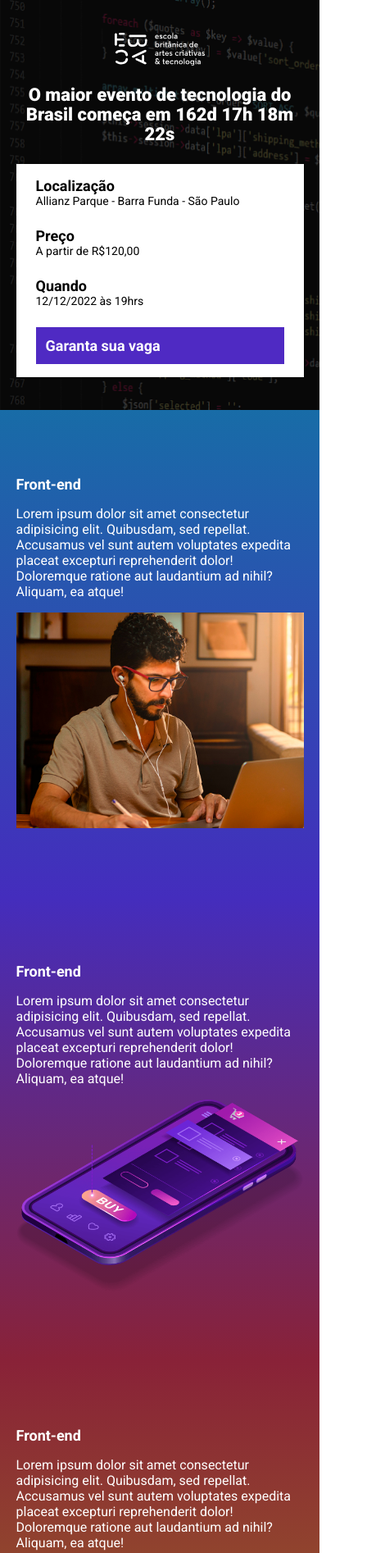
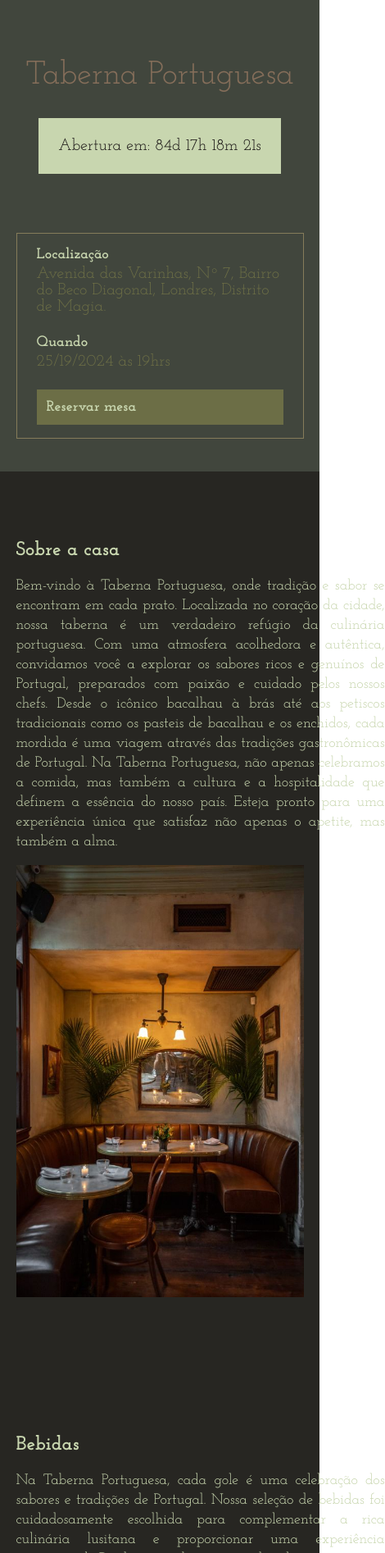
Before and after one commit to borgeslais/ebac_tech_talks, a website built with Parcel: page src/index.html in a window 390 px wide. Shown: the top 1894 px of the page at 82% size, 470 px wide, since content can reach past the window. Built offline with nearby package versions, Linux system fonts and the light colour scheme.

Commit message:
finalizando projeto parcel

```diff
--- a/src/index.html
+++ b/src/index.html
@@ -7,8 +7,7 @@
     <title>EBAC Tech Talks</title>
     <link rel="preconnect" href="https://fonts.googleapis.com">
     <link rel="preconnect" href="https://fonts.gstatic.com" crossorigin>
-    <link
-        href="https://fonts.googleapis.com/css2?family=Roboto:ital,wght@0,100;0,300;0,400;0,500;0,700;0,900;1,100;1,300;1,400;1,500;1,700;1,900&display=swap"
+    <link href="https://fonts.googleapis.com/css2?family=Josefin+Slab:ital,wght@0,100..700;1,100..700&display=swap"
         rel="stylesheet">
     <link rel="stylesheet" href="styles/main.scss">
     <link rel="stylesheet" href="https://unpkg.com/aos@next/dist/aos.css" />
@@ -17,27 +16,30 @@
 <body>
     <header class="hero">
         <div class="container">
-            <img class="hero__logo" src="./images/ebac_logo.svg" alt="EBAC">
-            <p class="hero__text">
-                O maior evento de tecnologia do Brasil começa em <span id="contador"></span>
-            </p>
+            <!-- <img class="hero__logo" src="./images/ebac_logo.svg" alt="EBAC"> -->
+            <h1 class="hero__text">
+                Taberna Portuguesa<br>
+            </h1>
+            <div class="hero__date">
+                <p>Abertura em: <span id="contador"></span></p>
+            </div>
             <div class="infos-bar">
                 <ul class="infos-bar__infos">
                     <li class="infos-bar__infos__item">
                         <b>Localização</b>
-                        Allianz Parque - Barra Funda - São Paulo
+                        Avenida das Varinhas, Nº 7, Bairro do Beco Diagonal, Londres, Distrito de Magia.
                     </li>
-                    <li class="infos-bar__infos__item">
+                    <!-- <li class="infos-bar__infos__item">
                         <b>Preço</b>
                         A partir de R$120,00
-                    </li>
+                    </li> -->
                     <li class="infos-bar__infos__item">
                         <b>Quando</b>
-                        12/12/2022 às 19hrs
+                        25/19/2024 às 19hrs
                     </li>
                 </ul>
                 <a href="" class="button button--primary">
-                    Garanta sua vaga
+                    Reservar mesa
                 </a>
             </div>
         </div>
@@ -46,50 +48,95 @@
     <section class="event event--frontend">
         <div class="container" data-aos="fade-right">
             <div class="event__details">
-                <h2 class="event__details__title">Front-end</h2>
+                <h2 class="event__details__title">Sobre a casa</h2>
                 <p class="event__details__description">
-                    Lorem ipsum dolor sit amet consectetur adipisicing elit. Quibusdam, sed repellat. Accusamus vel sunt
-                    autem voluptates expedita placeat excepturi reprehenderit dolor! Doloremque ratione aut laudantium
-                    ad nihil? Aliquam, ea atque!
+                    Bem-vindo à Taberna Portuguesa, onde tradição e sabor se encontram em cada prato. Localizada no
+                    coração da cidade, nossa taberna é um verdadeiro refúgio da culinária portuguesa. Com uma atmosfera
+                    acolhedora e autêntica, convidamos você a explorar os sabores ricos e genuínos de Portugal,
+                    preparados com paixão e cuidado pelos nossos chefs. Desde o icônico bacalhau à brás até aos petiscos
+                    tradicionais como os pasteis de bacalhau e os enchidos, cada mordida é uma viagem através das
+                    tradições gastronômicas de Portugal. Na Taberna Portuguesa, não apenas celebramos a comida, mas
+                    também a cultura e a hospitalidade que definem a essência do nosso país. Esteja pronto para uma
+                    experiência única que satisfaz não apenas o apetite, mas também a alma.
                 </p>
             </div>
-            <img class="event__image" src="./images/frontend.png" alt="front-end"></img>
+            <img class="event__image" src="./images/restaurant.jpg" alt="front-end"></img>
     </section>
     <section class="event event--ux-ui event--image-left">
         <div class="container" data-aos="fade-left">
             <div class="event__details">
-                <h2 class="event__details__title">Front-end</h2>
+                <h2 class="event__details__title">Bebidas</h2>
                 <p class="event__details__description">
-                    Lorem ipsum dolor sit amet consectetur adipisicing elit. Quibusdam, sed repellat. Accusamus vel sunt
-                    autem voluptates expedita placeat excepturi reprehenderit dolor! Doloremque ratione aut laudantium
-                    ad nihil? Aliquam, ea atque!
+                    Na Taberna Portuguesa, cada gole é uma celebração dos sabores e tradições de Portugal. Nossa seleção
+                    de bebidas foi cuidadosamente escolhida para complementar a rica culinária lusitana e proporcionar
+                    uma experiência inesquecível. Desde os vinhos renomados de regiões como Douro e Alentejo, até os
+                    cocktails criativos que combinam ingredientes frescos e inovadores, nossa carta de bebidas é uma
+                    verdadeira viagem pelo país. Oferecemos uma seleção de cervejas artesanais portuguesas, que vão
+                    desde as lagers leves até as ales encorpadas, todas refletindo a paixão e o talento dos nossos
+                    mestres cervejeiros.
+
+                    Para aqueles que preferem bebidas não alcoólicas, dispomos de sucos naturais, refrigerantes
+                    artesanais e águas aromatizadas, perfeitas para refrescar o paladar. E para encerrar sua experiência
+                    gastronômica com chave de ouro, nossa seleção de cafés e chás oferece desde um autêntico expresso
+                    português até infusões de ervas relaxantes.
+
+                    Esperamos que cada bebida escolhida na Taberna Portuguesa proporcione momentos especiais e que você
+                    possa vivenciar um pouco da cultura portuguesa em cada gole. Saúde!
                 </p>
             </div>
-            <img class="event__image" src="./images/ui-ux.png" alt="front-end"></img>
+            <img class="event__image" src="./images/drinks.jpg" alt="front-end"></img>
     </section>
     <section class="event event--data-science">
         <div class="container" data-aos="fade-right">
             <div class="event__details">
-                <h2 class="event__details__title">Front-end</h2>
+                <h2 class="event__details__title">Pratos principais</h2>
                 <p class="event__details__description">
-                    Lorem ipsum dolor sit amet consectetur adipisicing elit. Quibusdam, sed repellat. Accusamus vel sunt
-                    autem voluptates expedita placeat excepturi reprehenderit dolor! Doloremque ratione aut laudantium
-                    ad nihil? Aliquam, ea atque!
+                    Na Taberna Portuguesa, os sabores do mar ganham vida em cada prato. Especializados em frutos do mar,
+                    trazemos à sua mesa o frescor e a qualidade que só os melhores ingredientes podem oferecer. Nossa
+                    cozinha combina tradição e inovação, resultando em pratos que são verdadeiras obras-primas da
+                    culinária lusitana.
+
+                    Delicie-se com o nosso icônico Bacalhau à Brás, uma combinação perfeita de bacalhau desfiado,
+                    batatas e ovos, ou experimente o tradicional Polvo à Lagareiro, preparado com azeite, alho e batatas
+                    ao murro. Para os amantes de camarão, o Camarão à Guilho, salteado com alho e pimenta, é uma escolha
+                    irresistível.
+
+                    Nossas Cataplanas de marisco são um verdadeiro banquete dos mares, repletas de sabores intensos e
+                    aromáticos, cozidas à perfeição em panelas de cobre que preservam todo o sabor dos ingredientes. Se
+                    prefere uma opção mais leve, nosso Arroz de Marisco combina frutos do mar frescos com arroz cremoso,
+                    proporcionando uma experiência rica e reconfortante.
+
+                    Além disso, oferecemos pratos como a Caldeirada de Peixe, um ensopado tradicional que reúne
+                    diferentes tipos de peixe e marisco, e a Açorda de Marisco, uma especialidade portuguesa feita com
+                    pão, coentros e uma generosa porção de frutos do mar.
                 </p>
             </div>
-            <img class="event__image" src="./images/data.png" alt="front-end"></img>
+            <img class="event__image" src="./images/comidas.jpg" alt="front-end"></img>
     </section>
     <section class="event event--backend event--image-left">
         <div class="container" data-aos="fade-left">
             <div class="event__details">
-                <h2 class="event__details__title">Front-end</h2>
+                <h2 class="event__details__title">Sobremesas</h2>
                 <p class="event__details__description">
-                    Lorem ipsum dolor sit amet consectetur adipisicing elit. Quibusdam, sed repellat. Accusamus vel sunt
-                    autem voluptates expedita placeat excepturi reprehenderit dolor! Doloremque ratione aut laudantium
-                    ad nihil? Aliquam, ea atque!
+                    Na Taberna Portuguesa, cada refeição merece um final doce e inesquecível. Nossa seleção de
+                    sobremesas é uma celebração dos sabores tradicionais portugueses, com um toque especial que torna
+                    cada prato único e irresistível.
+
+                    Entre nossas deliciosas opções, destacamos o Brownie de Chocolate, uma tentação para os amantes de
+                    chocolate. Com uma textura densa e sabor intenso, é servido quentinho, acompanhado por uma bola de
+                    sorvete de baunilha, proporcionando uma combinação perfeita de quente e frio, cremoso e crocante.
+
+                    Para os fãs dos clássicos, oferecemos o Pastel de Nata, o famoso doce português com sua massa
+                    folhada crocante e recheio cremoso, polvilhado com canela e açúcar. Outra escolha imperdível é a
+                    Torta de Amêndoa, com sua base crocante e recheio suave, que combina perfeitamente com uma xícara de
+                    café expresso.
+
+                    Se busca algo mais leve, a Salada de Frutas Frescas é uma opção refrescante, repleta de sabores e
+                    cores vibrantes. E para um toque de sofisticação, nosso Pudim Abade de Priscos, uma sobremesa rica e
+                    delicada, feita com ovos, açúcar e um toque de vinho do Porto, é a escolha ideal.
                 </p>
             </div>
-            <img class="event__image" src="./images/backend.png" alt="front-end"></img>
+            <img class="event__image" src="./images/sobremesas.jpg" alt="front-end"></img>
     </section>
     <script src="https://unpkg.com/aos@next/dist/aos.js"></script>
     <script src="scripts/main.js"></script>
--- a/src/scripts/main.js
+++ b/src/scripts/main.js
@@ -1,6 +1,6 @@
 AOS.init();
 
-const dataDoEvento = new Date("Dec 12, 2024 19:00:00");
+const dataDoEvento = new Date("Sept 25, 2024 19:00:00");
 const timeStampDoEvento = dataDoEvento.getTime();
 
 const contaAsHoras = setInterval(function() {
@@ -18,11 +18,6 @@ const contaAsHoras = setInterval(function() {
     const minutosAteOEvento = Math.floor((distanciaAteOEvento % horasEmMs) / minutosEmMs);
     const segundosAteOEvento = Math.floor((distanciaAteOEvento % minutosEmMs) / 1000);
 
-    console.log(diasAteOEvento);
-    console.log(horasAteOEvento);
-    console.log(minutosAteOEvento);
-    console.log(segundosAteOEvento);
-
     document.getElementById('contador').innerHTML = `${diasAteOEvento}d ${horasAteOEvento}h ${minutosAteOEvento}m ${segundosAteOEvento}s`;
 
     if (distanciaAteOEvento < 0) {
--- a/src/styles/_event.scss
+++ b/src/styles/_event.scss
@@ -4,16 +4,16 @@
     padding: 80px 0;
 
     &--frontend {
-        background-image: linear-gradient(variables.$blue1, variables.$blue2);
+        background-color:variables.$lightColor;
     }
     &--ux-ui {
-        background-image: linear-gradient(variables.$blue2, variables.$pink);
+        background-color:variables.$lightColor;
     }
     &--data-science {
-        background-image: linear-gradient(variables.$pink, variables.$yellow);
+        background-color:variables.$lightColor;
     }
     &--backend {
-        background-image: linear-gradient(variables.$yellow, variables.$pink);
+        background-color:variables.$lightColor;
     }
     &--image-left {
         .container {
@@ -25,6 +25,8 @@
     .container {
         display: flex;
         gap: 40px;
+        width: 1024px;
+        justify-content: center;
     }
 
     &__image {
@@ -32,16 +34,25 @@
     }
 
     &__details {
+        color: variables.$mediumColor;
+        width: 450px;
+
         &__title {
-            font-size: 18px;
+            font-size: 32x;
             font-weight: bold;
             margin-bottom: 16px;
+            line-height: 32px;
+        }
+
+        &__description {
+            line-height: 24px;
+            font-size: 18px;
+            text-align: justify;
+
         }
     }
 
-    &__description {
-        line-height: 22px;
-    }
+
 
     @media (max-width: 640px) {
         .container {
--- a/src/styles/_hero.scss
+++ b/src/styles/_hero.scss
@@ -3,32 +3,33 @@
 .hero {
     padding-top: 64px;
     padding-bottom: 100px;
-    background-image: url(../images/fundo.png);
-    background-repeat: no-repeat;
-    background-size: cover;
+    background-color: variables.$heroColor;
     position: relative;
 
     .container {
         position: relative;
+        text-align: center;
+
+
     }
 
-    &::before {
-        position: absolute;
-        top: 0;
-        left: 0;
-        width: 100%;
-        height: 100%;
-        background-color: variables.$secondaryTextColor;
-        content: '';
-        opacity: 0.7;
-    }
+    // &::before {
+    //     position: absolute;
+    //     top: 0;
+    //     left: 0;
+    //     width: 100%;
+    //     height: 100%;
+    //     background-color: variables.$secondaryTextColor;
+    //     content: '';
+    //     opacity: 0.7;
+    // }
 
     &__text {
         margin-top: 64px;
         margin-bottom: 64px;
-        font-size: 40px;
+        font-size: 56px;
         line-height: 56px;
-        font-weight: 800;
+        font-weight: 400;
         text-align: center;
     }
 
@@ -36,6 +37,21 @@
         margin: 0 auto;
         height: 80px;
         display: block;
+    }
+
+    &__date {
+        padding: 24px;
+        background-color: variables.$mediumColor;
+        justify-content: center;
+        text-align: center;
+        margin-bottom: 72px;
+        display: inline-block;
+
+        p {
+            margin: 0 auto;
+            font-size: 20px;
+            color: variables.$secondaryTextColor;
+        }
     }
 
     @media (max-width: 640px) {
@@ -46,9 +62,9 @@
         }
 
         &__text {
-            font-size: 22px;
+            font-size: 40px;
             line-height: 24px;
-            margin: 24px 0;
+            margin: 40px 0;
         }
     }
 }
--- a/src/styles/components/_buttons.scss
+++ b/src/styles/components/_buttons.scss
@@ -6,11 +6,11 @@
     font-weight: bold;
     text-decoration: none;
     text-align: center;
-    white-space: nowrap;
+    // white-space: nowrap;
 
     &--primary {
-        color: #fff;
-        background-color: variables.$purple;
+        color: variables.$mediumColor;
+        background-color: variables.$darkColor;
     }
 
     @media (max-width: 640px) {
--- a/src/styles/components/_infos_bar.scss
+++ b/src/styles/components/_infos_bar.scss
@@ -2,22 +2,24 @@
 
 .infos-bar {
     padding: 16px 24px;
-    background-color: variables.$textColor;
+    border: 0.8px solid variables.$infoBar;
     display: flex;
     justify-content: space-between;
+    text-align: left;
 
     &__infos {
         display: flex;
         gap: 40px;
 
         &__item {
-            font-size: 14px;
-            color: variables.$secondaryTextColor;
+            font-size: 20px;
+            color: variables.$darkColor;
 
             b {
-                color: variables.$secondaryTextColor;
+                color: variables.$mediumColor;
                 font-size: 18px;
                 display: block;
+                margin-bottom: 4px;
             }
         }
     }
--- a/src/styles/main.scss
+++ b/src/styles/main.scss
@@ -8,9 +8,13 @@
     margin: 0;
     padding: 0;
     box-sizing: border-box;
-    font-family: Roboto, sans-serif;
-    color: variables.$textColor;
+    font-family: "Josefin Slab", serif;
     list-style: none;
+}
+
+h1 {
+    color: variables.$titleColor;
+
 }
 
 .container {
```
Also changed, not shown: src/styles/_variables.scss (+8 -7 lines), src/images/comidas.jpg (added), src/images/data.png (deleted), src/images/drinks.jpg (added), src/images/frontend.png (deleted), src/images/fundo.png (deleted), src/images/restaurant.jpg (added), src/images/sobremesas.jpg (added), src/images/ui-ux.png (deleted).
